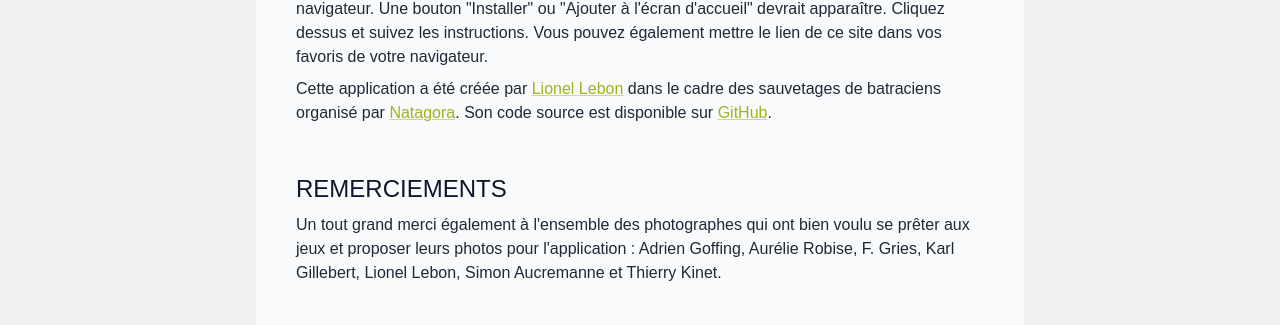
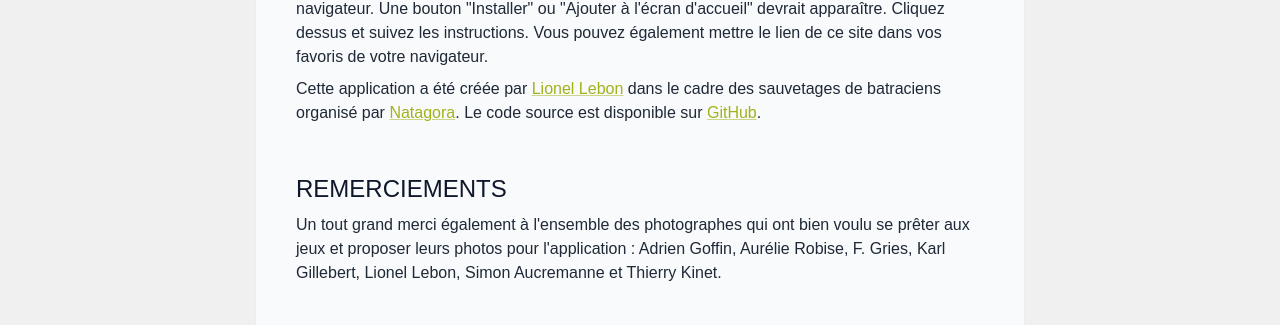
Before and after one commit to lebolnobel/rainne-obs, a React (Vite) app: page /about in a window 1280 px wide. Shown: the part 555-880 px from the top of the page. Built offline with nearby package versions, Linux system fonts and the light colour scheme; a web font is replaced by a local one.

Commit message:
feat: improve layout & typo

```diff
--- a/src/app/components/About.tsx
+++ b/src/app/components/About.tsx
@@ -65,7 +65,7 @@ const Learn = (): React.ReactNode => {
               >
                 Natagora
               </a>
-              . Son code source est disponible sur{' '}
+              . Le code source est disponible sur{' '}
               <a
                 href="https://github.com/lebolnobel/rainne-obs"
                 title="Github, rainne-obs"
@@ -86,7 +86,7 @@ const Learn = (): React.ReactNode => {
             <p className="pb-2">
               Un tout grand merci également à l'ensemble des photographes qui
               ont bien voulu se prêter aux jeux et proposer leurs photos pour
-              l'application : Adrien Goffing, Aurélie Robise, F. Gries, Karl
+              l'application : Adrien Goffin, Aurélie Robise, F. Gries, Karl
               Gillebert, Lionel Lebon, Simon Aucremanne et Thierry Kinet.
             </p>
           </div>
@@ -124,7 +124,7 @@ const Learn = (): React.ReactNode => {
                 loading="lazy"
               />
               <figcaption className="mt-2 text-sm text-center text-gray-500">
-                Natagora, ASBL{' '}
+                Natagora, ASBL
               </figcaption>
             </a>
           </figure>
--- a/src/app/components/Footer.tsx
+++ b/src/app/components/Footer.tsx
@@ -7,7 +7,7 @@ const Footer = (): React.ReactNode => {
       className="pt-6 pb-6 text-center text-xs text-gray-600"
       role="contentinfo"
     >
-      <p>
+      <p className="text-balance">
         Fait avec <GoHeart role="presentation" className="inline-flex" />,
         réalisé pour l'opération de{' '}
         <a
--- a/src/app/components/observation/Header.tsx
+++ b/src/app/components/observation/Header.tsx
@@ -107,7 +107,7 @@ const ObsHeader = (props: ObsHeaderProps): React.ReactNode => {
 
   return (
     <div
-      className={`mt-0 relative p-6 mb-8 ${migration === MIGRATION.ALLER ? 'bg-gradient-to-r from-slate-500 via-gray-500 to-slate-700' : 'bg-gradient-to-r from-gray-700 via-slate-500 to-slate-600'}`}
+      className={`mt-0 relative p-6 mb-8 ${migration === MIGRATION.ALLER ? 'bg-gradient-to-r from-slate-500 to-slate-800' : 'bg-gradient-to-r bg-gradient-to-r from-gray-900 to-gray-500'}`}
     >
       <div className="max-w-screen-sm mx-auto">
         <div className="absolute -right-1 -top-2 text-gray-400 z-0 text-7xl opacity-25">
```
